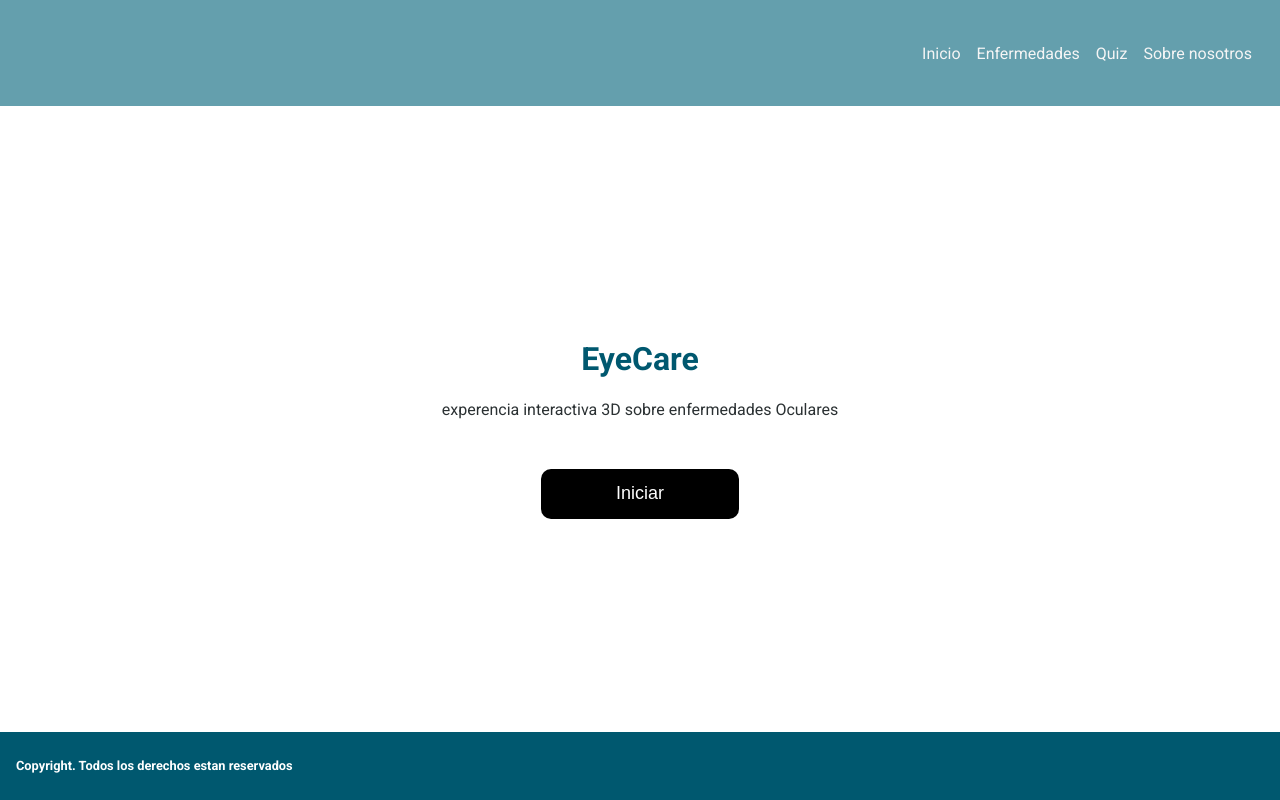
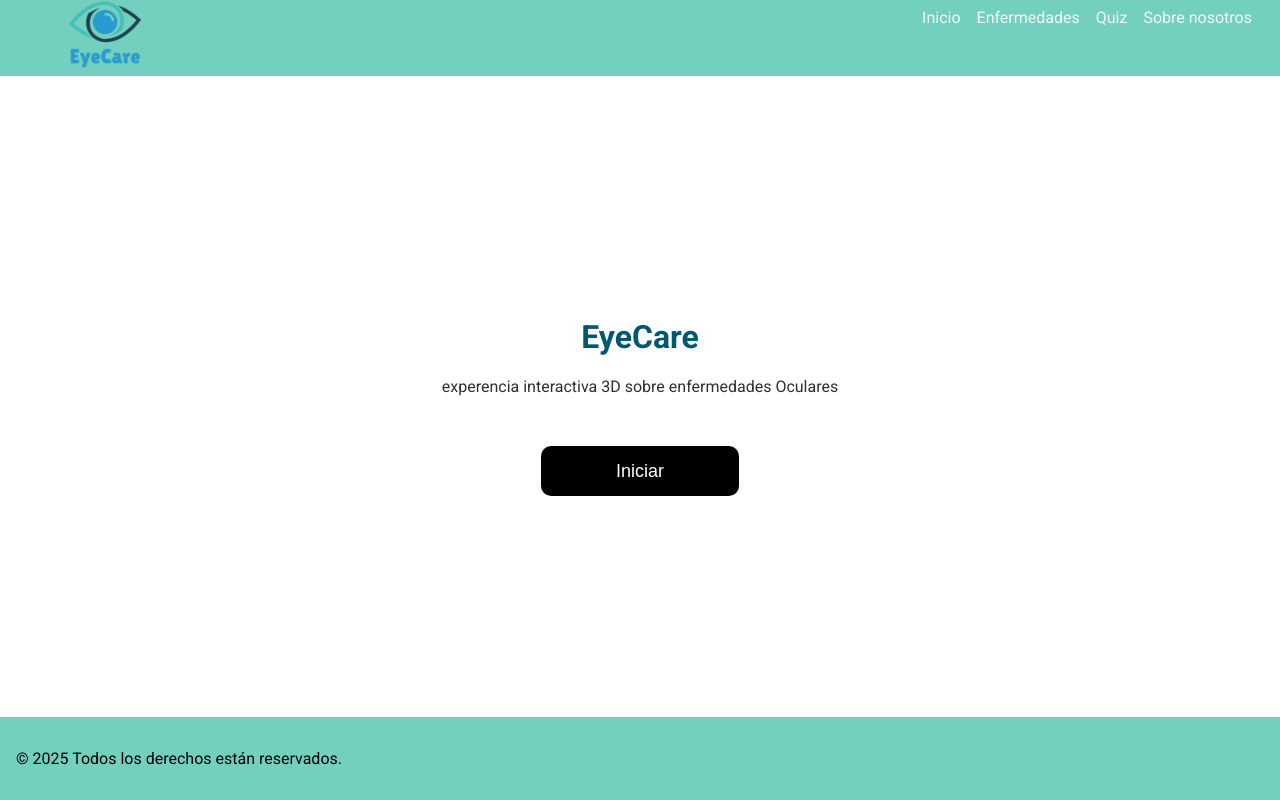
Before and after one commit to wilvelasco1006/EyeCare, a React (Vite) app: page / in a window 1280 px wide. Built offline with nearby package versions, Linux system fonts and the light colour scheme.

Commit message:
guardando cambios locales antes del pull

```diff
--- a/src/layout/footer/Footer.css
+++ b/src/layout/footer/Footer.css
@@ -1,9 +1,9 @@
 footer{
-    background-color: #00586F;
+    background-color: #73CFBE;
     padding: 1rem;
 }
-.copy{
-    color: #ffffff;
-    font-size: 0.8rem;
+#copy{
+    color: black;
+    font-size: 1rem;
     text-align: left;
 }
--- a/src/layout/footer/Footer.jsx
+++ b/src/layout/footer/Footer.jsx
@@ -3,7 +3,7 @@ import "./Footer.css";
 const Footer = () => {
   return (
     <footer>
-        <h2 className="copy">Copyright. Todos los derechos estan reservados</h2>
+        <p id="copy">&copy; 2025 Todos los derechos están reservados.</p>
     </footer>
   )
 }
--- a/src/layout/header/Header.css
+++ b/src/layout/header/Header.css
@@ -1,6 +1,7 @@
 header{
-    background-color: #649fad;
+    background-color: #73CFBE;
     padding: 0.5rem;
+    min-height: 60px;
 }
 
 nav{
@@ -9,12 +10,14 @@ nav{
     align-items: center;
     gap: 1rem;
     margin-right: 20px;
+    padding: o.5rem 0;
 }
 
 .logo{
-    width: 90px;
+    width: 200px; /* Ajusta este valor según sea necesario */
     height: auto;
-    position: relative;
-    right: 900px;
+    position: absolute;
+    left: 5px; /* Ajusta este valor según sea necesario */
+    transform: translateY(10%);
 
 }
--- a/src/layout/header/Header.jsx
+++ b/src/layout/header/Header.jsx
@@ -6,7 +6,7 @@ const Header = () => {
   return (
     <header>
         <nav>
-        <img src="./public/nobackground.png" alt="eye" className="logo"/>
+          <img src="./public/nobackground.png" alt="eye" className="logo"/>
             <NavLink to="/" end>
             Inicio
             </NavLink>
```
